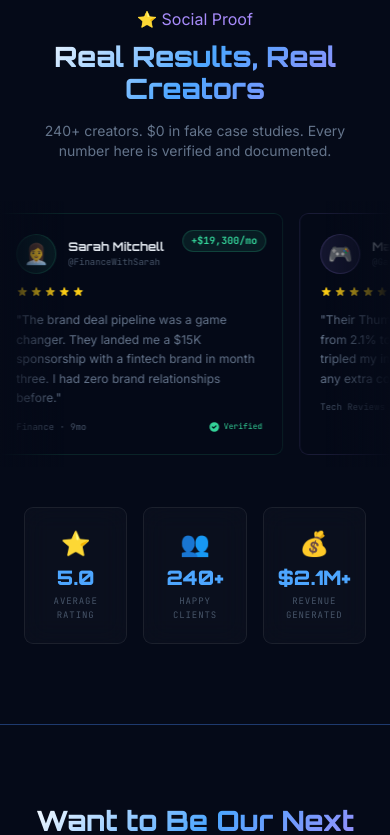
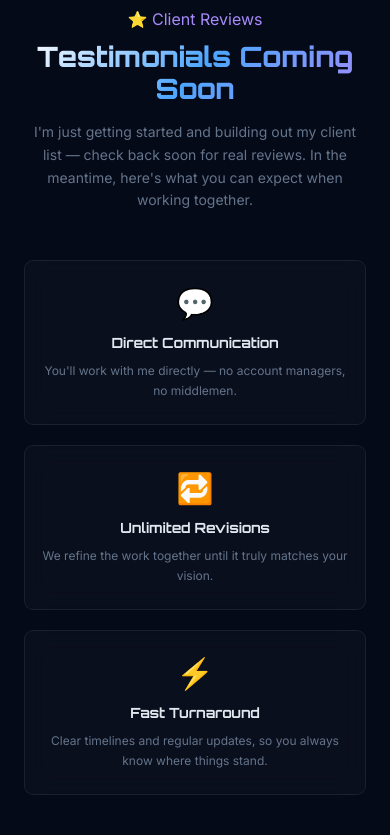
Before and after one commit to mkhamimhasan/youtube-monetization-academy, a React (Vite) app: page /portfolio in a window 390 px wide. Shown: the part 4840-5675 px from the top of the page. Built offline with nearby package versions, Linux system fonts and the light colour scheme.

Commit message:
update content across all sections

```diff
--- a/src/components/sections/PortfolioTeaserSection.jsx
+++ b/src/components/sections/PortfolioTeaserSection.jsx
@@ -2,135 +2,72 @@ import { useRef } from 'react';
 import { Link } from 'react-router-dom';
 import { ROUTES } from '@/config/routes';
 
-const CASES = [
+const PROJECTS = [
   {
-    channel: 'TechExplained',
-    niche: 'Tech Education',
-    before: { revenue: '$1,200', cpm: '$3.20', views: '180K' },
-    after:  { revenue: '$8,900', cpm: '$11.40',views: '940K' },
-    growth: '+641%',
-    months: 7,
+    title: 'E-commerce Storefront',
+    type: 'Website Concept',
+    desc: 'A clean, conversion-focused online store layout — product grid, cart flow, and mobile-first checkout.',
+    tags: ['React', 'Responsive', 'UI/UX'],
     accent: '#4da6ff',
-    tag: 'CPM + Content Strategy',
   },
   {
-    channel: 'FinanceWithMike',
-    niche: 'Personal Finance',
-    before: { revenue: '$3,100', cpm: '$5.80', views: '310K' },
-    after:  { revenue: '$22,400', cpm: '$18.60', views: '1.4M' },
-    growth: '+622%',
-    months: 9,
+    title: 'Brand Promo Edit',
+    type: 'Video Editing',
+    desc: 'A fast-paced promotional video sample — motion titles, sound design, and color grading for social reach.',
+    tags: ['Motion Graphics', 'Color Grade', 'Sound Design'],
     accent: '#34d399',
-    tag: 'Brand Deals + AdSense',
   },
   {
-    channel: 'GadgetGuru',
-    niche: 'Consumer Tech',
-    before: { revenue: '$800',  cpm: '$2.10', views: '95K' },
-    after:  { revenue: '$5,600', cpm: '$9.80', views: '620K' },
-    growth: '+600%',
-    months: 6,
+    title: 'SaaS Landing Page',
+    type: 'Website Concept',
+    desc: 'A modern landing page layout built for a software product — clear hierarchy, fast load, strong CTA flow.',
+    tags: ['Landing Page', 'Next.js', 'Conversion'],
     accent: '#a78bfa',
-    tag: 'Thumbnail Lab + SEO',
   },
 ];
 
-function MiniBarChart({ before, after, accent }) {
-  const maxVal = Math.max(parseInt(after.replace(/[^0-9]/g, '')), 100);
-  const beforePct = (parseInt(before.replace(/[^0-9]/g, '')) / maxVal) * 100;
-  const afterPct  = 100;
-
-  return (
-    <div className="flex items-end gap-2 h-12 mt-2">
-      <div className="flex flex-col items-center gap-1">
-        <div
-          className="w-6 rounded-sm"
-          style={{ height: `${beforePct * 0.48}px`, background: 'rgba(100,116,139,0.5)' }}
-        />
-        <span className="font-mono text-[8px] text-ink-muted">Before</span>
-      </div>
-      <div className="flex flex-col items-center gap-1">
-        <div
-          className="w-6 rounded-sm"
-          style={{
-            height: `${afterPct * 0.48}px`,
-            background: accent,
-            boxShadow: `0 0 8px ${accent}88`,
-          }}
-        />
-        <span className="font-mono text-[8px] text-ink-muted">After</span>
-      </div>
-    </div>
-  );
-}
-
-function CaseCard({ c }) {
+function ProjectCard({ p }) {
   return (
     <div
       className="flex-shrink-0 w-72 md:w-80 rounded-card p-5 relative overflow-hidden"
       style={{
         background: 'rgba(5,10,24,0.85)',
-        border: `1px solid ${c.accent}30`,
+        border: `1px solid ${p.accent}30`,
         backdropFilter: 'blur(12px)',
       }}
     >
       {/* Top accent line */}
       <div
         className="absolute top-0 left-0 right-0 h-0.5"
-        style={{ background: `linear-gradient(90deg, transparent, ${c.accent}, transparent)` }}
+        style={{ background: `linear-gradient(90deg, transparent, ${p.accent}, transparent)` }}
       />
 
-      {/* Channel info */}
-      <div className="mb-4">
-        <div className="flex items-center justify-between mb-1">
-          <span
-            className="font-display text-sm font-bold"
-            style={{ color: c.accent }}
-          >
-            {c.channel}
-          </span>
-          <span
-            className="font-mono text-[9px] font-black px-2 py-0.5 rounded-full"
-            style={{ color: c.accent, background: `${c.accent}18`, border: `1px solid ${c.accent}35` }}
-          >
-            {c.growth}
-          </span>
-        </div>
-        <span className="font-mono text-[9px] text-ink-muted uppercase tracking-wider">
-          {c.niche} · {c.months} months
+      <div className="mb-3">
+        <span
+          className="font-mono text-[9px] font-black uppercase tracking-widest px-2 py-0.5 rounded-full"
+          style={{ color: p.accent, background: `${p.accent}18`, border: `1px solid ${p.accent}35` }}
+        >
+          {p.type}
         </span>
       </div>
 
-      {/* Metric rows */}
-      <div className="grid grid-cols-3 gap-2 mb-4">
-        {['revenue', 'cpm', 'views'].map((key) => (
-          <div key={key} className="text-center">
-            <p className="font-mono text-[8px] text-ink-muted uppercase mb-0.5">{key}</p>
-            <p className="font-mono text-[10px] text-ink-muted line-through">{c.before[key]}</p>
-            <p
-              className="font-mono text-xs font-bold"
-              style={{ color: c.accent }}
-            >
-              {c.after[key]}
-            </p>
-          </div>
+      <h3 className="font-display text-base font-bold mb-2" style={{ color: p.accent }}>
+        {p.title}
+      </h3>
+      <p className="text-ink-secondary text-xs leading-relaxed mb-4">
+        {p.desc}
+      </p>
+
+      <div className="flex flex-wrap gap-1.5">
+        {p.tags.map((tag) => (
+          <span
+            key={tag}
+            className="font-mono text-[9px] px-2 py-0.5 rounded"
+            style={{ color: p.accent, background: `${p.accent}12`, border: `1px solid ${p.accent}25` }}
+          >
+            {tag}
+          </span>
         ))}
-      </div>
-
-      {/* Mini bar chart */}
-      <div className="flex items-end gap-4">
-        <div>
-          <p className="font-mono text-[9px] text-ink-muted mb-1">Revenue ▲</p>
-          <MiniBarChart before={c.before.revenue} after={c.after.revenue} accent={c.accent} />
-        </div>
-        <div className="ml-auto text-right">
-          <span
-            className="font-mono text-[9px] px-2 py-0.5 rounded"
-            style={{ color: c.accent, background: `${c.accent}12`, border: `1px solid ${c.accent}25` }}
-          >
-            {c.tag}
-          </span>
-        </div>
       </div>
     </div>
   );
@@ -144,8 +81,11 @@ export default function PortfolioTeaserSection() {
       <div className="container-shell mb-8">
         <div className="flex flex-col md:flex-row items-start md:items-end justify-between gap-4">
           <div>
-            <p className="kicker-amber mb-2">📊 The Numbers Speak</p>
-            <h2 className="text-gradient-hero">Client Case Studies</h2>
+            <p className="kicker-amber mb-2">🎨 Our Work</p>
+            <h2 className="text-gradient-hero">Sample Projects</h2>
+            <p className="text-ink-secondary text-sm max-w-lg mt-2">
+              A few concept builds showcasing our design and editing style — real client work coming soon.
+            </p>
           </div>
           <Link to={ROUTES.PORTFOLIO} className="btn-ghost text-sm px-6 py-2.5 shrink-0">
             View Full Portfolio →
@@ -158,11 +98,11 @@ export default function PortfolioTeaserSection() {
         ref={scrollRef}
         className="flex gap-4 overflow-x-auto scrollbar-none pb-4 px-6 md:px-[calc((100vw-80rem)/2+2.5rem)]"
       >
-        {CASES.map((c) => (
-          <CaseCard key={c.channel} c={c} />
+        {PROJECTS.map((p) => (
+          <ProjectCard key={p.title} p={p} />
         ))}
 
-        {/* View more card */}
+        {/* More coming card */}
         <Link
           to={ROUTES.PORTFOLIO}
           className="flex-shrink-0 w-48 rounded-card flex flex-col items-center justify-center gap-3 text-center p-6 group transition-all duration-200"
@@ -173,7 +113,7 @@ export default function PortfolioTeaserSection() {
         >
           <span className="text-3xl">📁</span>
           <span className="font-mono text-[10px] uppercase tracking-wider text-neon-blue-light group-hover:text-white transition-colors">
-            6 More Case Studies →
+            More Projects Coming →
           </span>
         </Link>
       </div>
--- a/src/components/sections/ReviewsSection.jsx
+++ b/src/components/sections/ReviewsSection.jsx
@@ -1,196 +1,39 @@
-const REVIEWS = [
-  {
-    name: 'Alex Chen',
-    channel: '@TechExplained',
-    avatar: '👨‍💻',
-    stars: 5,
-    revenue: '+$7,700/mo',
-    months: 7,
-    quote: "I went from $1,200 to $8,900 in monthly revenue in under 8 months. The CPM optimization alone paid for the entire package in week two.",
-    niche: 'Tech',
-    accent: '#4da6ff',
-  },
-  {
-    name: 'Sarah Mitchell',
-    channel: '@FinanceWithSarah',
-    avatar: '👩‍💼',
-    stars: 5,
-    revenue: '+$19,300/mo',
-    months: 9,
-    quote: "The brand deal pipeline was a game changer. They landed me a $15K sponsorship with a fintech brand in month three. I had zero brand relationships before.",
-    niche: 'Finance',
-    accent: '#34d399',
-  },
-  {
-    name: 'Marcus Webb',
-    channel: '@GadgetGuru',
-    avatar: '🎮',
-    stars: 5,
-    revenue: '+$4,800/mo',
-    months: 6,
-    quote: "Their Thumbnail Lab increased my CTR from 2.1% to 7.8%. That single change tripled my impressions monetized without any extra content.",
-    niche: 'Tech Reviews',
-    accent: '#a78bfa',
-  },
-  {
-    name: 'Priya Sharma',
-    channel: '@CookingWithPriya',
-    avatar: '👩‍🍳',
-    stars: 5,
-    revenue: '+$3,200/mo',
-    months: 5,
-    quote: "The AI content strategy found a gap in my niche I never knew existed. Three of those topic suggestions became my top 5 all-time videos.",
-    niche: 'Food',
-    accent: '#fbbf24',
-  },
-  {
-    name: 'James Okonkwo',
-    channel: '@FitWithJames',
-    avatar: '💪',
-    stars: 5,
-    revenue: '+$6,100/mo',
-    months: 8,
-    quote: "I was skeptical of the 90-day guarantee. I didn't need it — they hit 40% growth in month two. Now I'm at 640% total revenue growth.",
-    niche: 'Fitness',
-    accent: '#00d4ff',
-  },
-  {
-    name: 'Lena Bauer',
-    channel: '@TravelWithLena',
-    avatar: '✈️',
-    stars: 5,
-    revenue: '+$2,900/mo',
-    months: 4,
-    quote: "The monetization systems they built — memberships, affiliate stacks, brand deals — my channel now earns revenue 24/7 not just when ads run.",
-    niche: 'Travel',
-    accent: '#f43f5e',
-  },
+const WHAT_TO_EXPECT = [
+  { icon: '💬', title: 'Direct Communication', desc: "You'll work with me directly — no account managers, no middlemen." },
+  { icon: '🔁', title: 'Unlimited Revisions', desc: 'We refine the work together until it truly matches your vision.' },
+  { icon: '⚡', title: 'Fast Turnaround', desc: 'Clear timelines and regular updates, so you always know where things stand.' },
 ];
 
-function StarRating({ count }) {
-  return (
-    <div className="flex gap-0.5">
-      {Array.from({ length: count }).map((_, i) => (
-        <svg key={i} className="h-3 w-3 fill-current text-yellow-400" viewBox="0 0 20 20">
-          <path d="M9.049 2.927c.3-.921 1.603-.921 1.902 0l1.07 3.292a1 1 0 00.95.69h3.462c.969 0 1.371 1.24.588 1.81l-2.8 2.034a1 1 0 00-.364 1.118l1.07 3.292c.3.921-.755 1.688-1.54 1.118l-2.8-2.034a1 1 0 00-1.175 0l-2.8 2.034c-.784.57-1.838-.197-1.539-1.118l1.07-3.292a1 1 0 00-.364-1.118L2.98 8.72c-.783-.57-.38-1.81.588-1.81h3.461a1 1 0 00.951-.69l1.07-3.292z" />
-        </svg>
-      ))}
-    </div>
-  );
-}
-
-function ReviewCard({ review }) {
-  return (
-    <div
-      className="flex-shrink-0 w-72 rounded-card p-5 relative"
-      style={{
-        background: 'rgba(5,10,24,0.85)',
-        border: `1px solid ${review.accent}22`,
-        backdropFilter: 'blur(12px)',
-      }}
-    >
-      {/* Revenue badge */}
-      <div
-        className="absolute top-4 right-4 font-mono text-[10px] font-black px-2 py-0.5 rounded-full"
-        style={{
-          color: review.accent,
-          background: `${review.accent}18`,
-          border: `1px solid ${review.accent}35`,
-        }}
-      >
-        {review.revenue}
-      </div>
-
-      {/* Avatar + info */}
-      <div className="flex items-center gap-3 mb-3">
-        <div
-          className="h-10 w-10 rounded-full flex items-center justify-center text-xl"
-          style={{ background: `${review.accent}18`, border: `1px solid ${review.accent}30` }}
-        >
-          {review.avatar}
-        </div>
-        <div>
-          <p className="font-display text-xs font-bold text-ink-primary">{review.name}</p>
-          <p className="font-mono text-[9px] text-ink-muted">{review.channel}</p>
-        </div>
-      </div>
-
-      <StarRating count={review.stars} />
-
-      <p className="text-ink-secondary text-xs leading-relaxed mt-3 mb-3">
-        "{review.quote}"
-      </p>
-
-      <div className="flex items-center justify-between">
-        <span className="font-mono text-[9px] text-ink-muted">{review.niche} · {review.months}mo</span>
-        {/* Fake verified badge */}
-        <span className="font-mono text-[8px] text-neon-green flex items-center gap-1">
-          <svg className="h-3 w-3 fill-current" viewBox="0 0 20 20">
-            <path fillRule="evenodd" d="M10 18a8 8 0 100-16 8 8 0 000 16zm3.707-9.293a1 1 0 00-1.414-1.414L9 10.586 7.707 9.293a1 1 0 00-1.414 1.414l2 2a1 1 0 001.414 0l4-4z" clipRule="evenodd" />
-          </svg>
-          Verified
-        </span>
-      </div>
-    </div>
-  );
-}
-
 export default function ReviewsSection() {
-  const doubled = [...REVIEWS, ...REVIEWS];
-
   return (
     <section id="reviews" className="section-padding border-t border-line overflow-hidden">
-      <div className="container-shell mb-10">
-        <div className="text-center">
-          <p className="kicker-purple mb-2">⭐ Social Proof</p>
-          <h2 className="text-gradient-hero mb-4">Real Results, Real Creators</h2>
-          <p className="text-ink-secondary text-sm max-w-lg mx-auto">
-            240+ creators. $0 in fake case studies. Every number here is verified and documented.
+      <div className="container-shell">
+        <div className="text-center mb-12">
+          <p className="kicker-purple mb-2">⭐ Client Reviews</p>
+          <h2 className="text-gradient-hero mb-4">Testimonials Coming Soon</h2>
+          <p className="text-ink-secondary text-sm max-w-lg mx-auto leading-relaxed">
+            I'm just getting started and building out my client list — check back soon for real reviews.
+            In the meantime, here's what you can expect when working together.
           </p>
         </div>
-      </div>
 
-      {/* Marquee row — continuous scroll */}
-      <div className="relative overflow-hidden">
-        <div
-          className="absolute left-0 top-0 bottom-0 z-10 w-16 pointer-events-none"
-          style={{ background: 'linear-gradient(to right, #050a18, transparent)' }}
-        />
-        <div
-          className="absolute right-0 top-0 bottom-0 z-10 w-16 pointer-events-none"
-          style={{ background: 'linear-gradient(to left, #050a18, transparent)' }}
-        />
-
-        <div
-          className="flex gap-4 py-3"
-          style={{
-            width: 'max-content',
-            animation: 'marquee 40s linear infinite',
-          }}
-        >
-          {doubled.map((r, i) => (
-            <ReviewCard key={i} review={r} />
+        <div className="grid grid-cols-1 md:grid-cols-3 gap-5 max-w-3xl mx-auto">
+          {WHAT_TO_EXPECT.map((item) => (
+            <div
+              key={item.title}
+              className="glass-panel text-center py-6 px-4"
+            >
+              <div className="text-3xl mb-3">{item.icon}</div>
+              <h3 className="font-display text-sm font-bold text-ink-primary mb-2">{item.title}</h3>
+              <p className="text-ink-secondary text-xs leading-relaxed">{item.desc}</p>
+            </div>
           ))}
         </div>
-      </div>
 
-      {/* Summary stats */}
-      <div className="container-shell mt-10">
-        <div className="grid grid-cols-3 gap-4">
-          {[
-            { val: '5.0', label: 'Average Rating', icon: '⭐' },
-            { val: '240+', label: 'Happy Clients', icon: '👥' },
-            { val: '$2.1M+', label: 'Revenue Generated', icon: '💰' },
-          ].map((s) => (
-            <div
-              key={s.label}
-              className="glass-panel text-center py-5 px-3"
-            >
-              <div className="text-2xl mb-1">{s.icon}</div>
-              <div className="font-display text-xl font-black text-neon-blue-light mb-0.5">{s.val}</div>
-              <div className="font-mono text-[9px] text-ink-muted uppercase tracking-widest">{s.label}</div>
-            </div>
-          ))}
+        <div className="text-center mt-10">
+          <p className="font-mono text-[11px] text-ink-muted">
+            Want to be one of my first clients? Let's talk 👇
+          </p>
         </div>
       </div>
     </section>
--- a/src/components/sections/TrustBarSection.jsx
+++ b/src/components/sections/TrustBarSection.jsx
@@ -1,16 +1,17 @@
 import { useEffect, useRef, useState } from 'react';
 
 const STATS = [
-  { value: 240, suffix: '+', label: 'Channels Managed', color: '#4da6ff' },
-  { value: 312, suffix: '%', label: 'Avg Revenue Growth', color: '#00d4ff' },
-  { value: 4.8, suffix: 'x', label: 'CPM Multiplier', color: '#a78bfa' },
-  { value: 98, suffix: '%', label: 'Client Retention', color: '#34d399' },
-  { value: 12, suffix: 'M+', label: 'Views Generated', color: '#fbbf24' },
+  { value: 100, suffix: '%', label: 'Custom Design', color: '#4da6ff', useOrb: true },
+  { value: 48, suffix: 'h', label: 'Avg. Response Time', color: '#00d4ff' },
+  { value: 0, suffix: '', label: 'Templates Used', color: '#a78bfa' },
+  { value: 100, suffix: '%', label: 'Revision Support', color: '#34d399' },
+  { value: 1, suffix: 'on1', label: 'Direct Communication', color: '#fbbf24', useOrb: true },
 ];
 
-const LOGOS = [
-  'MrBeast Labs','TechCreator Co.','Studio Nova','Apex Media','Creator HQ',
-  'Neon Studios','Viral Works','Growth Guild','Pixel Agency','Stream Kings','Revenue Rush','View Masters',
+const SKILLS = [
+  'Responsive Design','SEO Friendly','React & Next.js','Landing Pages',
+  'E-commerce Sites','Short-Form Cuts','Color Grading','Motion Graphics',
+  'Brand Identity','Fast Turnaround','Clean Code','Pixel-Perfect UI',
 ];
 
 function useCounter(target, decimals = 0, duration = 2000) {
@@ -49,15 +50,14 @@ function GlowOrb({ color }) {
   );
 }
 
-function Stat({ value, suffix, label, color }) {
+function Stat({ value, suffix, label, color, useOrb }) {
   const isDecimal = !Number.isInteger(value);
   const { count, ref } = useCounter(value, isDecimal ? 1 : 0);
-  const useOrb = label === 'Channels Managed' || label === 'Views Generated';
   return (
     <div ref={ref} className="flex flex-col items-center text-center px-4">
       {useOrb && <div className="mb-2"><GlowOrb color={color} /></div>}
       <span className="font-display text-3xl md:text-4xl font-black mb-1" style={{ color, textShadow: `0 0 20px ${color}55` }}>{count}{suffix}</span>
-      <span className="text-xs md:text-sm text-white/60 font-mono tracking-wide">{label}</span>
+      <span className="text-xs md:t-text-white/60 font-mono tracking-wide">{label}</span>
     </div>
   );
 }
@@ -65,11 +65,14 @@ function Stat({ value, suffix, label, color }) {
 const COLORS = ['#4da6ff','#00d4ff','#a78bfa','#34d399','#fbbf24','#f87171'];
 
 export default function TrustBarSection() {
-  const doubled = [...LOGOS, ...LOGOS];
+  const doubled = [...SKILLS, ...SKILLS];
   return (
     <section className="relative border-y border-line py-12 overflow-hidden">
       <div className="absolute inset-0 pointer-events-none" style={{ background: 'radial-gradient(ellipse 80% 60% at 50% 50%, rgba(0,102,255,0.04) 0%, transparent 70%)' }} />
       <div className="container-shell relative z-10">
+        <p className="text-center font-mono text-[10px] uppercase tracking-[0.2em] text-ink-muted mb-8">
+          What You Can Expect
+        </p>
         <div className="flex flex-wrap justify-center gap-8 md:gap-0 md:justify-between mb-10">
           {STATS.map((s) => (<Stat key={s.label} {...s} />))}
         </div>
--- a/src/components/sections/WhyUsSection.jsx
+++ b/src/components/sections/WhyUsSection.jsx
@@ -2,34 +2,34 @@ import { useEffect, useRef } from 'react';
 
 const USPS = [
   {
-    icon: '🧠',
-    title: 'Algorithm-Native Strategy',
-    desc: "We don't guess — we reverse-engineer YouTube's recommendation engine using first-party data and 240+ channel experiments to find what actually moves revenue.",
-    stat: '3.2× faster growth',
+    icon: '🎯',
+    title: 'Custom-Built, Never Templated',
+    desc: "Every website and video is built from scratch around your brand — no drag-and-drop templates, no cookie-cutter designs.",
+    stat: '100% Custom',
   },
   {
-    icon: '📡',
-    title: 'Real-Time Revenue Intelligence',
-    desc: 'Proprietary dashboard tracks CPM fluctuations, ad category bids, and seasonal demand curves — so we capitalize on revenue windows before your competitors notice them.',
-    stat: '+$2.4 RPM average',
-  },
-  {
-    icon: '🤝',
-    title: 'Brand Deal Pipeline Included',
-    desc: "Every package includes access to our brand partner network — we don't just optimize AdSense, we open direct sponsorship revenue streams averaging 4–8× AdSense rates.",
-    stat: '$15K avg first deal',
+    icon: '💬',
+    title: 'You Talk Directly to Me',
+    desc: 'No account managers, no outsourced teams. You work directly with the person building your project, start to finish.',
+    stat: 'Direct Access',
   },
   {
     icon: '⚡',
-    title: '90-Day Revenue Guarantee',
-    desc: "If your revenue hasn't grown by at least 40% in 90 days, you don't pay for month 4. We put our fee on the line because our system consistently delivers.",
-    stat: '98% hit target',
+    title: 'Fast, Transparent Turnaround',
+    desc: "Clear timelines set before we start, with regular check-ins so you always know exactly where your project stands.",
+    stat: 'Clear Timelines',
   },
   {
-    icon: '🌐',
-    title: 'Global Creator Roster',
-    desc: 'Managing 240+ channels across 28 niches and 14 languages. Our cross-channel insights surface winning formats weeks before they trend in your niche.',
-    stat: '28 niches mastered',
+    icon: '🔁',
+    title: 'Revisions Until You\'re Happy',
+    desc: "We refine the design or edit together — your feedback shapes the final result, not just a one-and-done delivery.",
+    stat: 'Unlimited Revisions',
+  },
+  {
+    icon: '🌱',
+    title: 'Growing With Every Project',
+    desc: "As a new studio, every client gets full attention and effort — your project isn't just another number on a client list.",
+    stat: 'Full Attention',
   },
 ];
 
@@ -108,19 +108,19 @@ export default function WhyUsSection() {
           <div>
             <p className="kicker-purple mb-3">✦ Why Choose Us</p>
             <h2 className="mb-4">
-              <span className="text-gradient-hero">The Only Agency</span>
+              <span className="text-gradient-hero">Built Around You,</span>
               <br />
-              <span className="text-ink-primary">Built for Scale</span>
+              <span className="text-ink-primary">Not a Template</span>
             </h2>
             <p className="text-ink-secondary text-sm leading-relaxed max-w-md mb-8">
-              Most agencies optimize for views. We optimize for revenue per viewer — a fundamentally different discipline that changes every decision from thumbnail to end screen.
+              Most agencies push you through a factory line. We take the time to understand your brand and build something that actually fits — websites and videos that feel custom because they are.
             </p>
 
             <a
               href="/#apply"
               className="btn-primary inline-flex text-sm px-7 py-3.5"
             >
-              Apply for Free Audit →
+              Get a Free Quote →
             </a>
           </div>
 
```
Also changed, not shown: src/components/sections/ServicesSection.jsx (+18 -18 lines).
